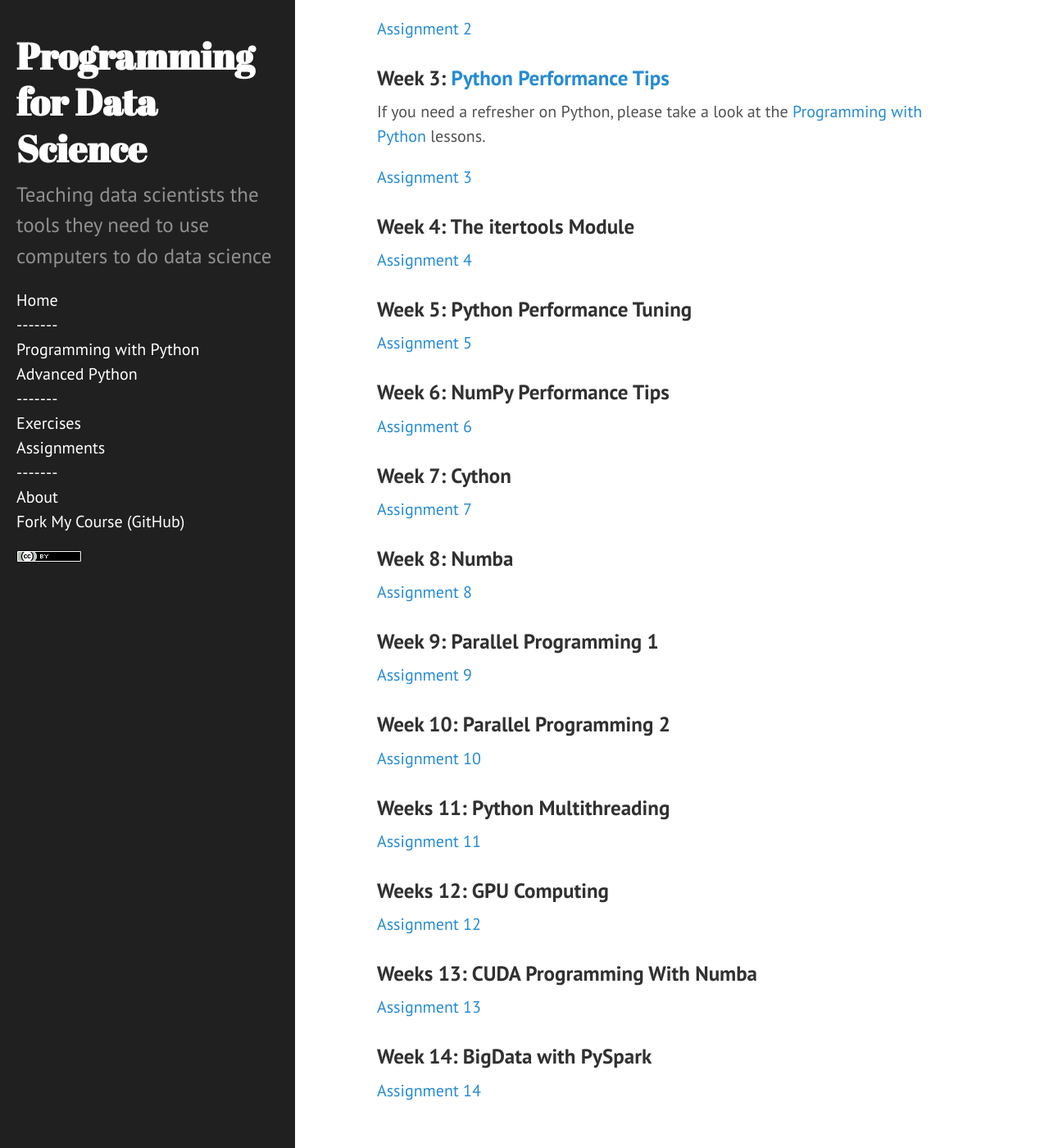
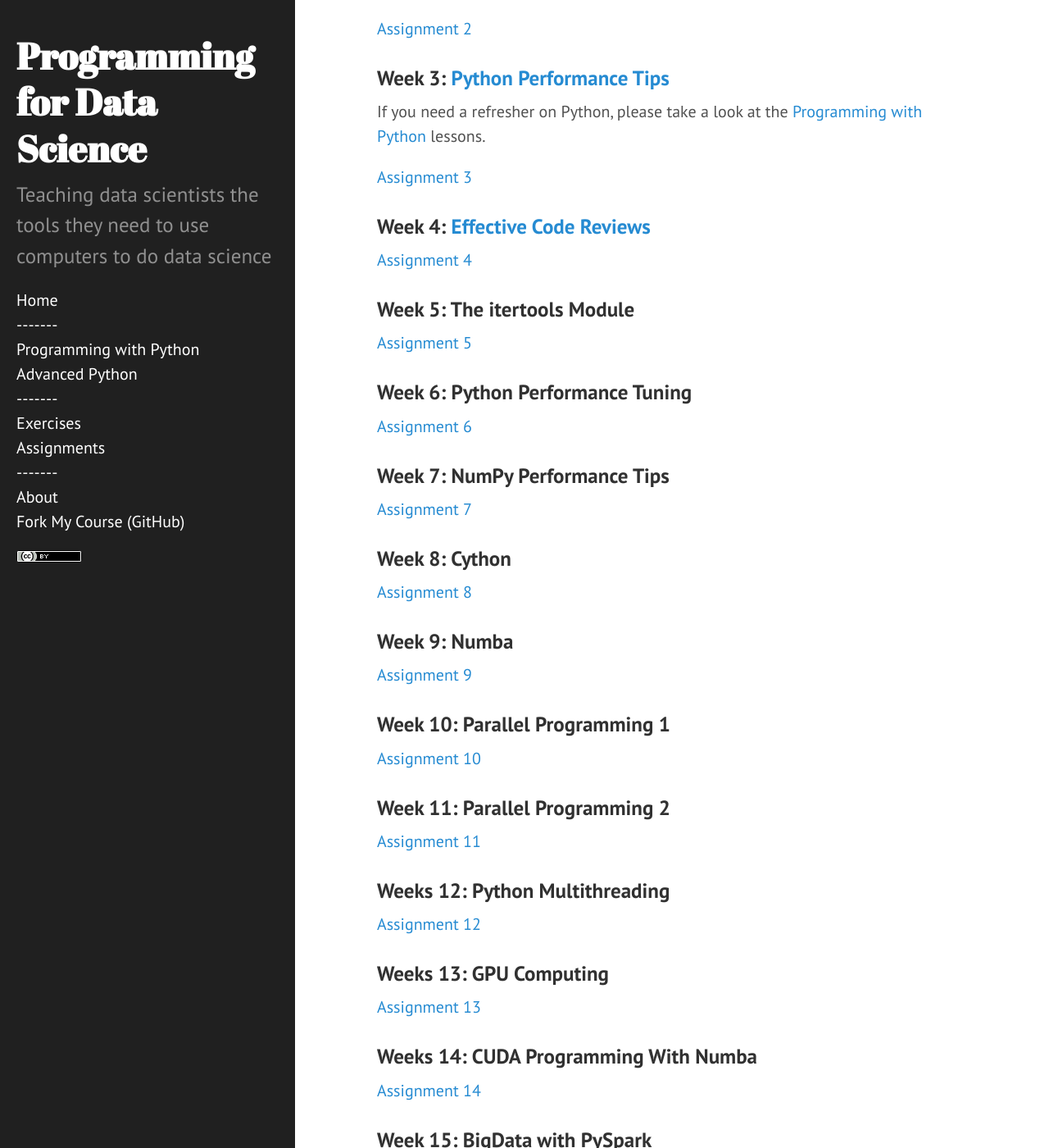
Before and after one commit to nyu-cds/courses, a Jekyll site: the page built from syllabus/advanced-schedule.md, in a window 1280 px wide and 1400 px high, scrolled down 643 px. Shown: the whole window at 82% size. Built offline with Jekyll 4.4.1, drawn with Linux system fonts in a browser that asks for light colours.

Commit message:
Update advanced-schedule.md

```diff
--- a/syllabus/advanced-schedule.md
+++ b/syllabus/advanced-schedule.md
@@ -30,46 +30,50 @@ If you need a refresher on Python, please take a look at the
 
 [Assignment 3]({{ site.github.url }}/assignments/advanced-3/)
 
-### Week 4: The itertools Module
+### Week 4: [Effective Code Reviews](https://nyu-cds.github.io/effective-code-reviews)
 
 [Assignment 4]({{ site.github.url }}/assignments/advanced-4/)
 
-### Week 5: Python Performance Tuning
+### Week 5: The itertools Module
 
 [Assignment 5]({{ site.github.url }}/assignments/advanced-5/)
 
-### Week 6: NumPy Performance Tips
+### Week 6: Python Performance Tuning
 
 [Assignment 6]({{ site.github.url }}/assignments/advanced-6/)
 
-### Week 7: Cython
+### Week 7: NumPy Performance Tips
 
 [Assignment 7]({{ site.github.url }}/assignments/advanced-7/)
 
-### Week 8: Numba
+### Week 8: Cython
 
 [Assignment 8]({{ site.github.url }}/assignments/advanced-8/)
 
-### Week 9: Parallel Programming 1
+### Week 9: Numba
 
 [Assignment 9]({{ site.github.url }}/assignments/advanced-9/)
 
-### Week 10: Parallel Programming 2
+### Week 10: Parallel Programming 1
 
 [Assignment 10]({{ site.github.url }}/assignments/advanced-10/)
 
-### Weeks 11: Python Multithreading
+### Week 11: Parallel Programming 2
 
 [Assignment 11]({{ site.github.url }}/assignments/advanced-11/)
 
-### Weeks 12: GPU Computing
+### Weeks 12: Python Multithreading
 
 [Assignment 12]({{ site.github.url }}/assignments/advanced-12/)
 
-### Weeks 13: CUDA Programming With Numba
+### Weeks 13: GPU Computing
 
 [Assignment 13]({{ site.github.url }}/assignments/advanced-13/)
 
-### Week 14: BigData with PySpark
+### Weeks 14: CUDA Programming With Numba
 
 [Assignment 14]({{ site.github.url }}/assignments/advanced-14/)
+
+### Week 15: BigData with PySpark
+
+[Assignment 15]({{ site.github.url }}/assignments/advanced-15/)
```
